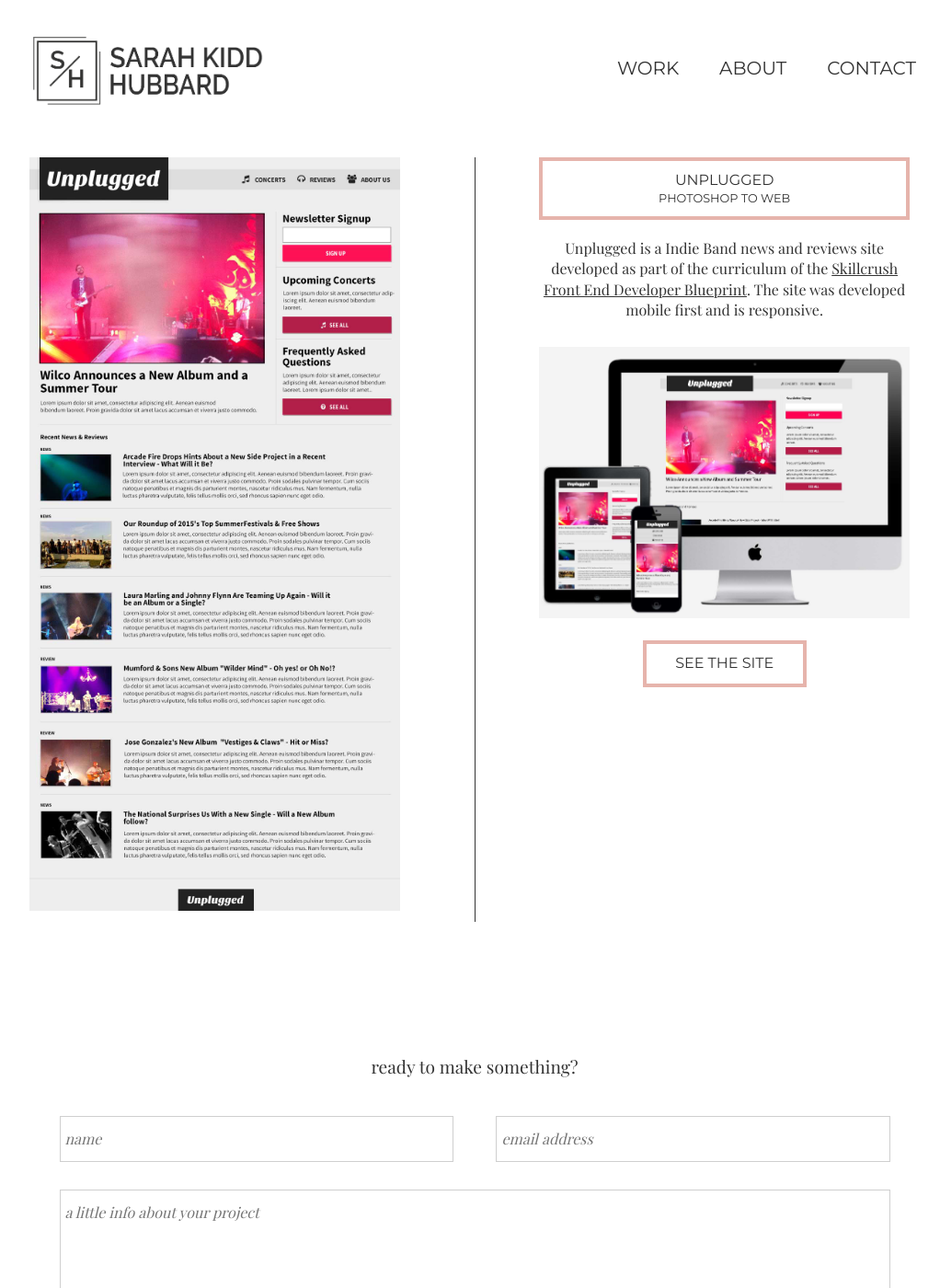
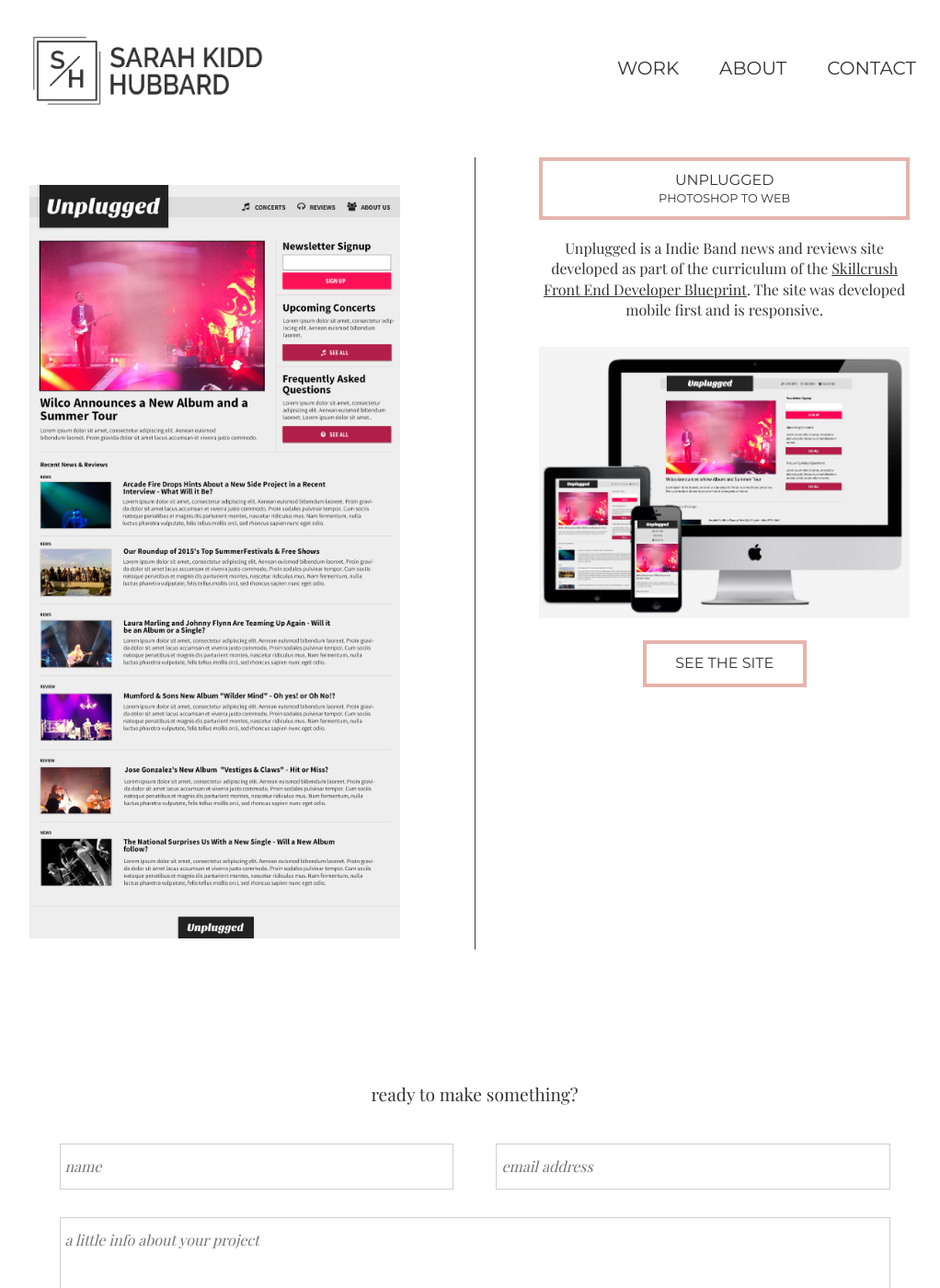
Before and after one commit to skiddhubbard/skiddhubbard.github.io, a Jekyll site: the page built from unplugged.html, in a window 1280 px wide and 1400 px high. Shown: the whole window at 92% size, without its empty margins (124-1146 px from the left). Built offline with Jekyll 4.4.1, drawn with Linux system fonts in a browser that asks for light colours; nearby versions of some CDN libraries.

Commit message:
top padding detail pages

```diff
--- a/_sass/site/_base.scss
+++ b/_sass/site/_base.scss
@@ -614,7 +614,7 @@
     }
 
     .larger {
-      margin-top: 110px;
+      padding-top: 30px;
     }
 
 /***About Page***/
```
